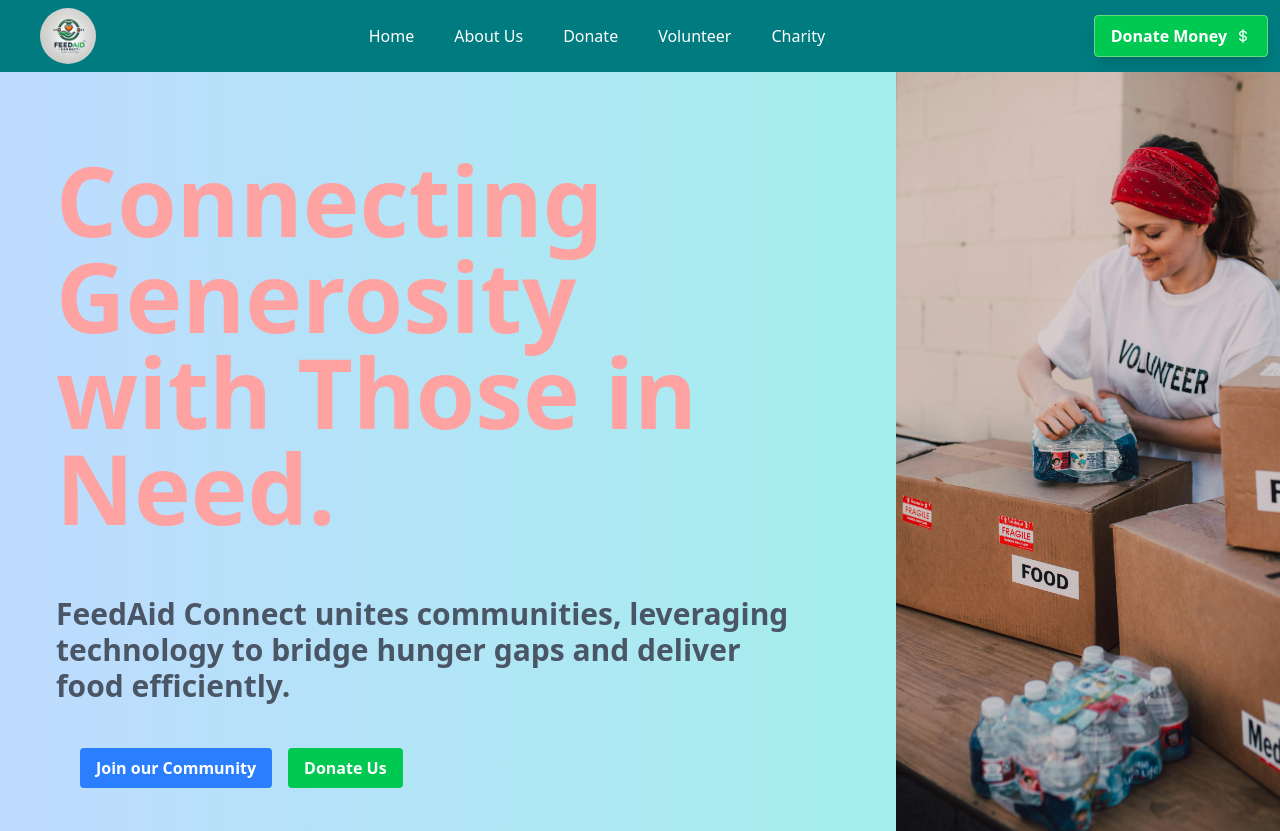
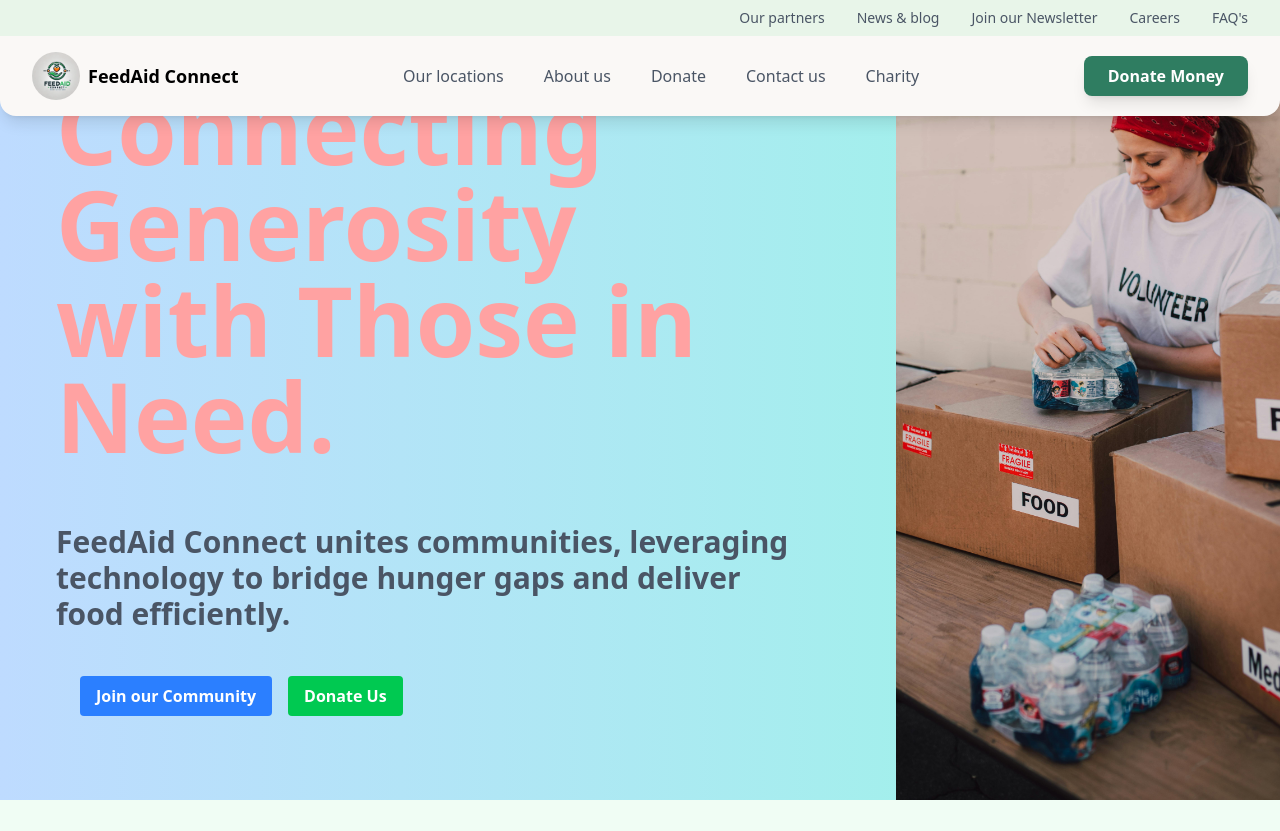
Before and after one commit to Vanshikaxxa/FeedAid_Connect, a Next.js app: page / in a window 1280 px wide. Shown: the top 831 px of the page. Built offline with nearby package versions, Linux system fonts and the light colour scheme.

Commit message:
navbar changed

```diff
--- a/public/components/Navbar.tsx
+++ b/public/components/Navbar.tsx
@@ -1,60 +1,111 @@
 "use client";
-import React, { useState } from "react";
-import { BiDollar } from "react-icons/bi";
-import { BiMenu, BiX } from "react-icons/bi";
+import React, { useState, useEffect } from "react";
 import Link from "next/link";
+import { Menu } from "lucide-react";
+
+interface NavbarItemProps {
+  title: string;
+  href: string;
+}
+
+const NavbarItem: React.FC<NavbarItemProps> = ({ title, href }) => {
+  return (
+    <Link
+      href={href}
+      className="text-gray-600 hover:underline underline-offset-4 transition-all ease-out duration-300"
+    >
+      {title}
+    </Link>
+  );
+};
 
 const Navbar = () => {
   const [isOpen, setIsOpen] = useState(false);
+  const [isMobile, setIsMobile] = useState(false);
 
-  const toggleMenu = () => {
-    setIsOpen(!isOpen);
-  };
+  const toggleMenu = () => setIsOpen(!isOpen);
+
+  useEffect(() => {
+    const handleResize = () => setIsMobile(window.innerWidth <= 980);
+    handleResize();
+    window.addEventListener("resize", handleResize);
+    return () => window.removeEventListener("resize", handleResize);
+  }, []);
 
   return (
-    <nav className="bg-[#007B7F] text-[#FFFFFF] flex justify-between items-center p-3">
-      <div className="pl-8 flex justify-start">
+    <nav className="fixed top-0 left-0 w-full z-50 flex flex-col items-center">
+      {/* Top Bar */}
+      <div className="bg-[#e8f5e9] w-full flex justify-end max-w-7xl text-sm px-8 py-2">
+        {!isMobile && (
+          <div className="flex gap-8 text-gray-600">
+            {[
+              { title: "Our partners", href: "/our-partners" },
+              { title: "News & blog", href: "/blog-news" },
+              { title: "Join our Newsletter", href: "/join-our-newsletter" },
+              { title: "Careers", href: "/careers" },
+              { title: "FAQ's", href: "/Faqs" },
+            ].map((item, index) => (
+              <NavbarItem key={index} {...item} />
+            ))}
+          </div>
+        )}
+      </div>
+
+      {/* Main Navbar */}
+      <div className="bg-[#FAF8F6] shadow-lg rounded-b-2xl w-full max-w-7xl px-8 py-4 flex justify-between items-center">
+        {/* Logo */}
+        <div className="flex items-center gap-2">
           <img
             src="/images/logo/Logo3.webp"
-          className="w-16 n-12 rounded-4xl -m-1"
-          alt="main-logo"
+            alt="Food Connect Logo"
+            className="w-12 h-12 rounded-4xl"
           />
+          <h1 className="text-black font-semibold text-lg">FeedAid Connect</h1>
         </div>
 
-      <div className="hidden md:flex list-none gap-10 font-medium text-white">
-        {["Home", "About Us", "Donate", "Volunteer", "Charity"].map((item) => (
-          <li key={item} className="relative cursor-pointer group">
-            <Link href={`/${item.replace(/\s+/g, "").toLowerCase()}`}>
-              {item}
-            </Link>
-            <span className="absolute left-1/2 bottom-0 w-0 h-0.5 bg-white transition-all duration-300 group-hover:w-full group-hover:left-0"></span>
-          </li>
+        {/* Menu (for larger screens) */}
+        {!isMobile && (
+          <div className="flex gap-10 text-black font-medium">
+            {[
+              { title: "Our locations", href: "/locations" },
+              { title: "About us", href: "/about-us" },
+              { title: "Donate", href: "/donate" },
+              { title: "Contact us", href: "/contact-us" },
+              { title: "Charity", href: "/charity" },
+            ].map((item, index) => (
+              <NavbarItem key={index} {...item} />
             ))}
           </div>
+        )}
 
-      <button className="bg-green-500 hover:bg-green-700 text-white font-semibold px-4 py-2 border border-[#69db7c] rounded-sm shadow-lg transition-colors duration-300 ease-in-out flex items-center gap-2 cursor-pointer">
+        {/* Donate Button (Always visible) */}
+        <Link
+          href="/donate"
+          className="bg-[#2F7D61] hover:bg-[#256b52] text-white font-semibold px-6 py-2 rounded-lg shadow-lg"
+        >
           Donate Money
-        <BiDollar />
+        </Link>
+
+        {/* Mobile Menu Button */}
+        {isMobile && (
+          <button onClick={toggleMenu}>
+            <Menu size={30} />
           </button>
-
-      <div className="md:hidden flex items-center">
-        <button onClick={toggleMenu} className="text-white">
-          {isOpen ? <BiX size={24} /> : <BiMenu size={24} />}
-        </button>
+        )}
       </div>
 
-      {isOpen && (
-        <div className="absolute top-16 right-0 w-[40vw] h-80 p-3 bg-[#007B7F] text-white flex flex-col items-center md:hidden rounded-2xl shadow-2xl m-auto list-none">
-          {["Home", "About Us", "Donate", "Volunteer", "Charity"].map(
-            (item) => (
-              <li key={item} className="relative cursor-pointer group p-4">
-                <Link href={`/${item.replace(/\s+/g, "").toLowerCase()}`}>
-                  {item}
-                </Link>
-                <span className="absolute left-1/2 bottom-0 w-0 h-0.5 bg-white transition-all 500s group-hover:w-[10vw] group-hover:left-0"></span>
-              </li>
-            )
-          )}
+      {/* Mobile Menu */}
+      {isOpen && isMobile && (
+        <div className="bg-[#FAF8F6] w-full flex flex-col items-center gap-4 py-4">
+          {[
+            { title: "Our locations", href: "/locations" },
+            { title: "About us", href: "/about-us" },
+            { title: "Donate", href: "/donate" },
+            { title: "Contact us", href: "/contact-us" },
+            { title: "Charity", href: "/charity" },
+          ].map((item, index) => (
+            <NavbarItem key={index} {...item} />
+          ))}
         </div>
       )}
     </nav>
```
Lines whose indentation alone changed are shown as unchanged.
